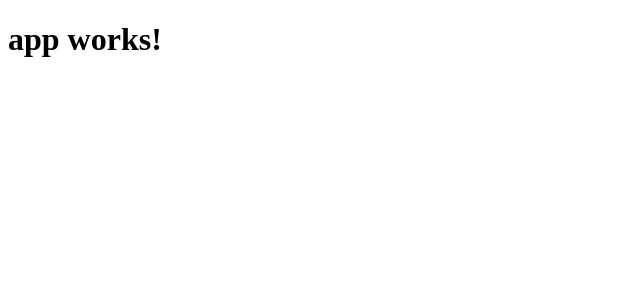
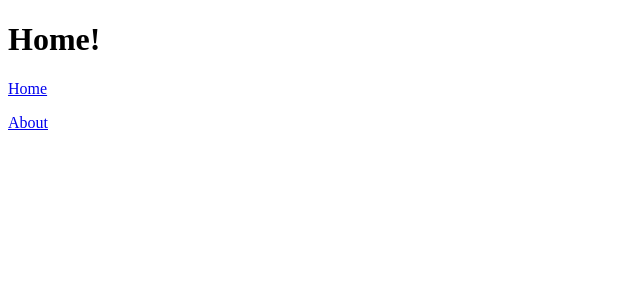
Before and after one commit to rparelkar/angular-app-with-auth, an Angular app: page /home in a window 1280 px wide. Shown: the top 300 px of the page, without its empty margins (0-640 px from the left). Built offline with nearby package versions, Linux system fonts and the light colour scheme.

Commit message:
v1.0
Created a boilerplate for the app. There is one pending bug of DOM duplication which should be fixed in the next commit.

```diff
--- /dev/null
+++ b/src/app/about/about.component.html
@@ -0,0 +1,3 @@
+<h1>
+  {{title}}
+</h1>
--- /dev/null
+++ b/src/app/about/about.component.ts
@@ -0,0 +1,10 @@
+import { Component } from '@angular/core';
+
+@Component({
+  selector: 'about-component',
+  templateUrl: './about.component.html',
+  styleUrls: ['./about.component.css']
+})
+export class AboutComponent {
+  title = 'about!';
+}
--- a/src/app/app.component.html
+++ b/src/app/app.component.html
@@ -1,3 +1,11 @@
-<h1>
-  {{title}}
-</h1>
+
+﻿<!-- main app container -->
+<div class="jumbotron">
+    <div class="container">
+        <div class="col-sm-8 col-sm-offset-2">
+            <router-outlet></router-outlet>
+            <p><a [routerLink]="['/home']">Home</a></p>
+            <p><a [routerLink]="['/about']">About</a></p>
+        </div>
+    </div>
+</div>
--- a/src/app/app.component.ts
+++ b/src/app/app.component.ts
@@ -1,4 +1,6 @@
 import { Component } from '@angular/core';
+import { AboutComponent } from './about/about.component';
+import { HomeComponent } from './home/home.component';
 
 @Component({
   selector: 'app-root',
--- /dev/null
+++ b/src/app/app.routing.ts
@@ -0,0 +1,17 @@
+
+﻿import { Routes, RouterModule } from '@angular/router';
+
+import { HomeComponent } from './home/home.component';
+import { AboutComponent } from './about/about.component';
+import { AppComponent } from './app.component';
+
+const appRoutes: Routes = [
+    { path: '', component: AppComponent},
+    { path: 'home', component: HomeComponent },
+    { path: 'about', component: AboutComponent },
+
+    // otherwise redirect to home
+    { path: '**', redirectTo: '' }
+];
+
+export const routing = RouterModule.forRoot(appRoutes);
--- /dev/null
+++ b/src/app/home/home.component.html
@@ -0,0 +1,3 @@
+<h1>
+  {{title}}
+</h1>
--- /dev/null
+++ b/src/app/home/home.component.ts
@@ -0,0 +1,10 @@
+import { Component } from '@angular/core';
+
+@Component({
+  selector: 'home-component',
+  templateUrl: './home.component.html',
+  styleUrls: ['./home.component.css']
+})
+export class HomeComponent {
+  title = 'Home!';
+}
```
Also changed, not shown: src/app/app.module.ts (+8 -2 lines), src/app/about/about.component.css (added), src/app/home/home.component.css (added).
